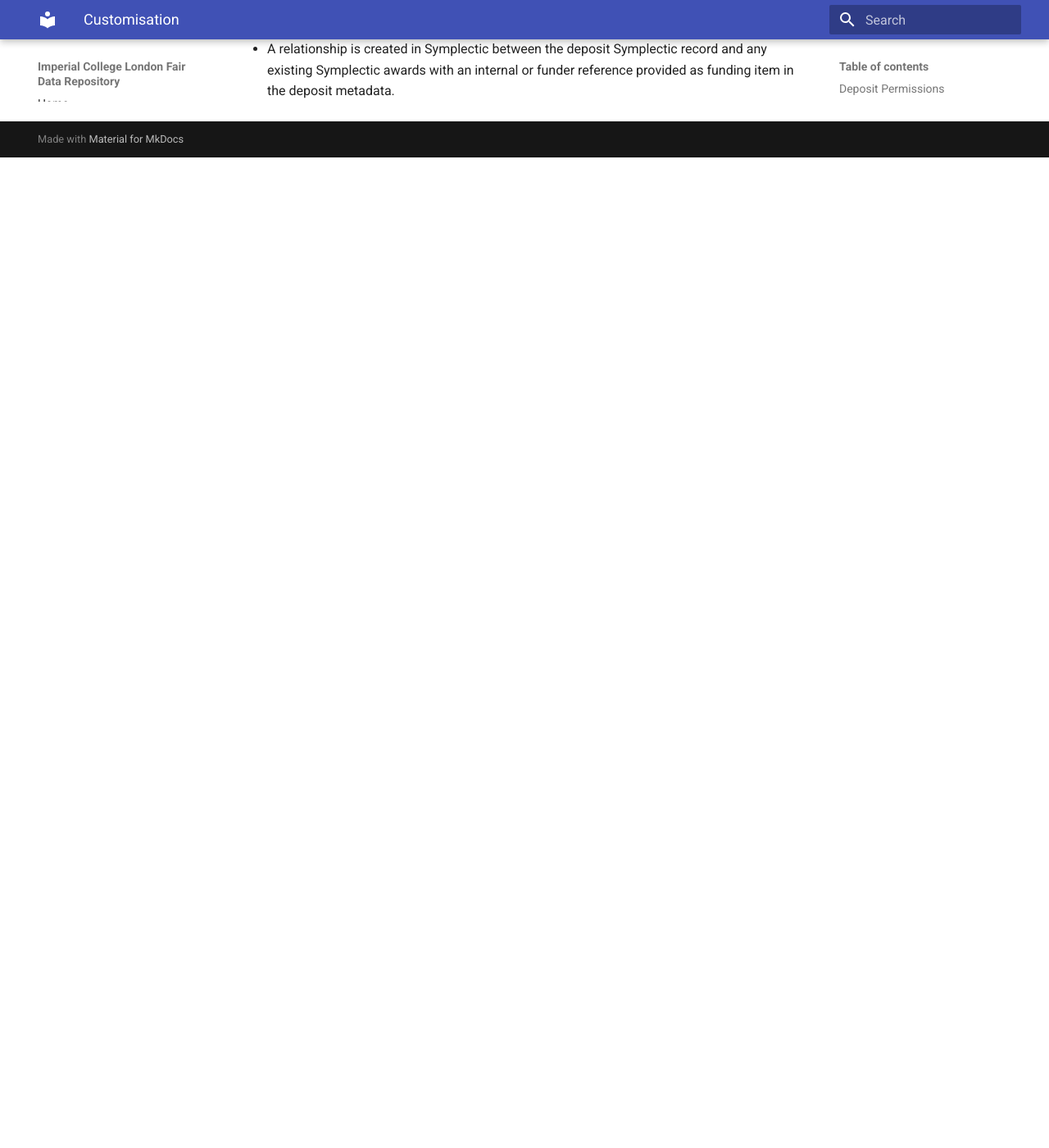
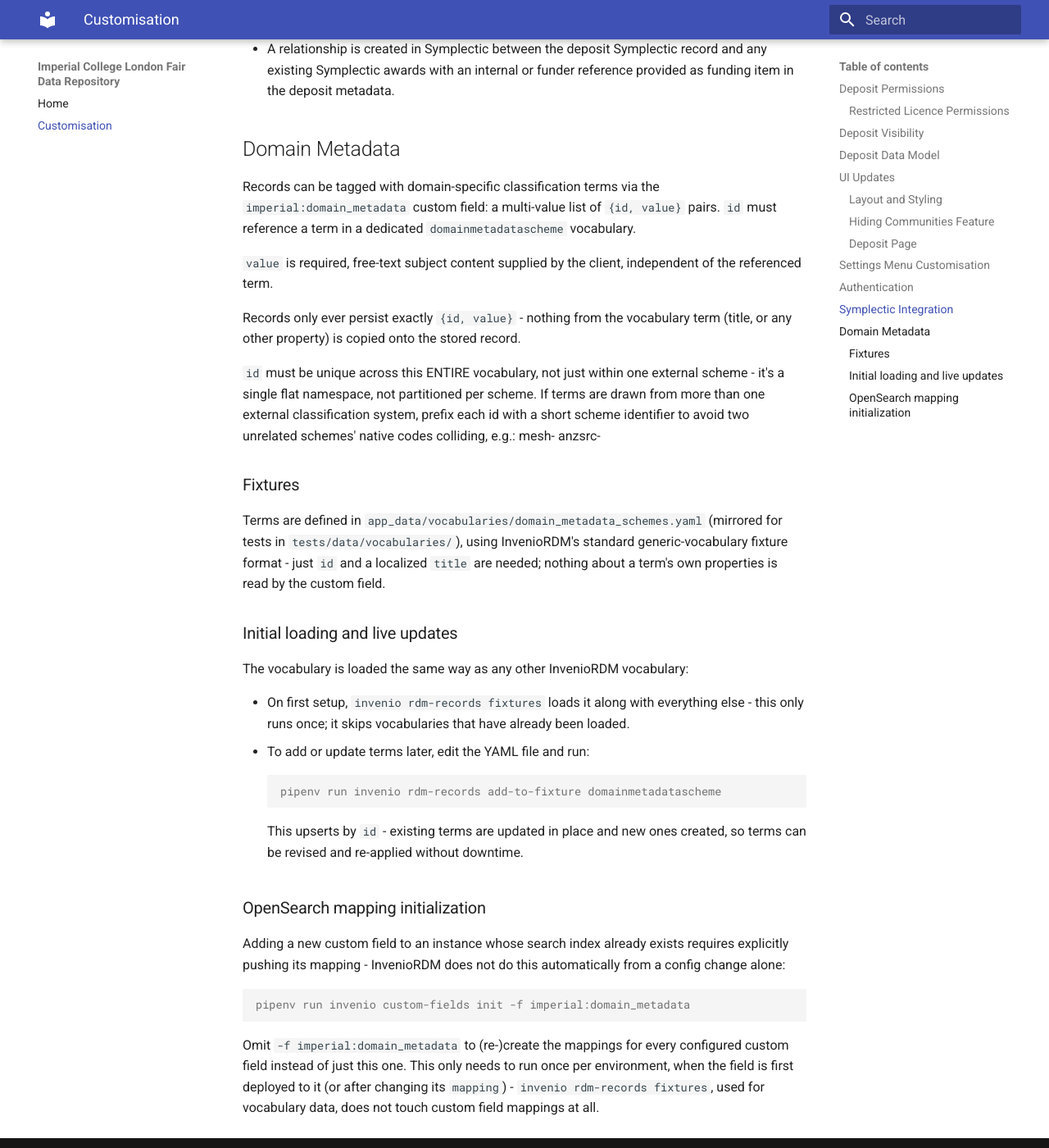
Before and after one commit to ImperialCollegeLondon/fair-data-repository, an MkDocs documentation site: the page built from docs/customisation.md, in a window 1280 px wide and 1400 px high, scrolled down 3817 px. Shown: the whole window at 82% size. Built offline with MkDocs 1.6.1 and Material for MkDocs 9.7.7, drawn with Linux system fonts in a browser that asks for light colours; before the commit the page ends 4009 px from its top, so only the background shows below that.

Commit message:
Add domain metadata with custom field

````diff
--- a/docs/customisation.md
+++ b/docs/customisation.md
@@ -149,6 +149,68 @@
     existing Symplectic awards with an internal or funder reference provided as funding
     item in the deposit metadata.
 
+## Domain Metadata
+
+Records can be tagged with domain-specific classification terms via the
+`imperial:domain_metadata` custom field: a multi-value list of `{id, value}`
+pairs. `id` must reference a term in a dedicated `domainmetadatascheme`
+vocabulary.
+
+`value` is required, free-text subject content supplied by the client,
+independent of the referenced term.
+
+Records only ever persist exactly `{id, value}` - nothing from the
+vocabulary term (title, or any other property) is copied onto the stored
+record.
+
+`id` must be unique across this ENTIRE vocabulary, not just within one
+external scheme - it's a single flat namespace, not partitioned per
+scheme. If terms are drawn from more than one external classification
+system, prefix each id with a short scheme identifier to avoid two
+unrelated schemes' native codes colliding, e.g.:
+   mesh-<mesh-code>
+   anzsrc-<anzsrc-code>
+
+### Fixtures
+
+Terms are defined in `app_data/vocabularies/domain_metadata_schemes.yaml`
+(mirrored for tests in `tests/data/vocabularies/`), using InvenioRDM's
+standard generic-vocabulary fixture format - just `id` and a localized
+`title` are needed; nothing about a term's own properties is read by the
+custom field.
+
+### Initial loading and live updates
+
+The vocabulary is loaded the same way as any other InvenioRDM vocabulary:
+
+- On first setup, `invenio rdm-records fixtures` loads it along with
+    everything else - this only runs once; it skips vocabularies that have
+    already been loaded.
+- To add or update terms later, edit the YAML file and run:
+
+    ```console
+    pipenv run invenio rdm-records add-to-fixture domainmetadatascheme
+    ```
+
+    This upserts by `id` - existing terms are updated in place and new ones
+    created, so terms can be revised and re-applied without downtime.
+
+### OpenSearch mapping initialization
+
+Adding a new custom field to an instance whose search index already exists
+requires explicitly pushing its mapping - InvenioRDM does not do this
+automatically from a config change alone:
+
+```console
+pipenv run invenio custom-fields init -f imperial:domain_metadata
+```
+
+Omit `-f imperial:domain_metadata` to (re-)create the mappings for every
+configured custom field instead of just this one. This only needs to run
+once per environment, when the field is first deployed to it (or after
+changing its `mapping`) - `invenio rdm-records fixtures`, used for vocabulary
+data, does not touch custom field mappings at all.
+
 [app_rdm_deposit_form_defaults]: https://github.com/inveniosoftware/invenio-app-rdm/blob/af193c7a5fcb728343c7898ac4f52a5a5b44c95a/invenio_app_rdm/config.py#L917-L940
 [creatibutorsfield]: https://github.com/inveniosoftware/invenio-rdm-records/blob/v10.9.1/invenio_rdm_records/assets/semantic-ui/js/invenio_rdm_records/src/deposit/fields/CreatibutorsField/CreatibutorsField.js
 [inveniordm docs: how to override ui react components]: https://inveniordm.docs.cern.ch/develop/howtos/override_components/
````
Also changed, not shown: site/ic_data_repo/config/custom_fields.py, site/ic_data_repo/domain_metadata.py (added), 2 other files.
